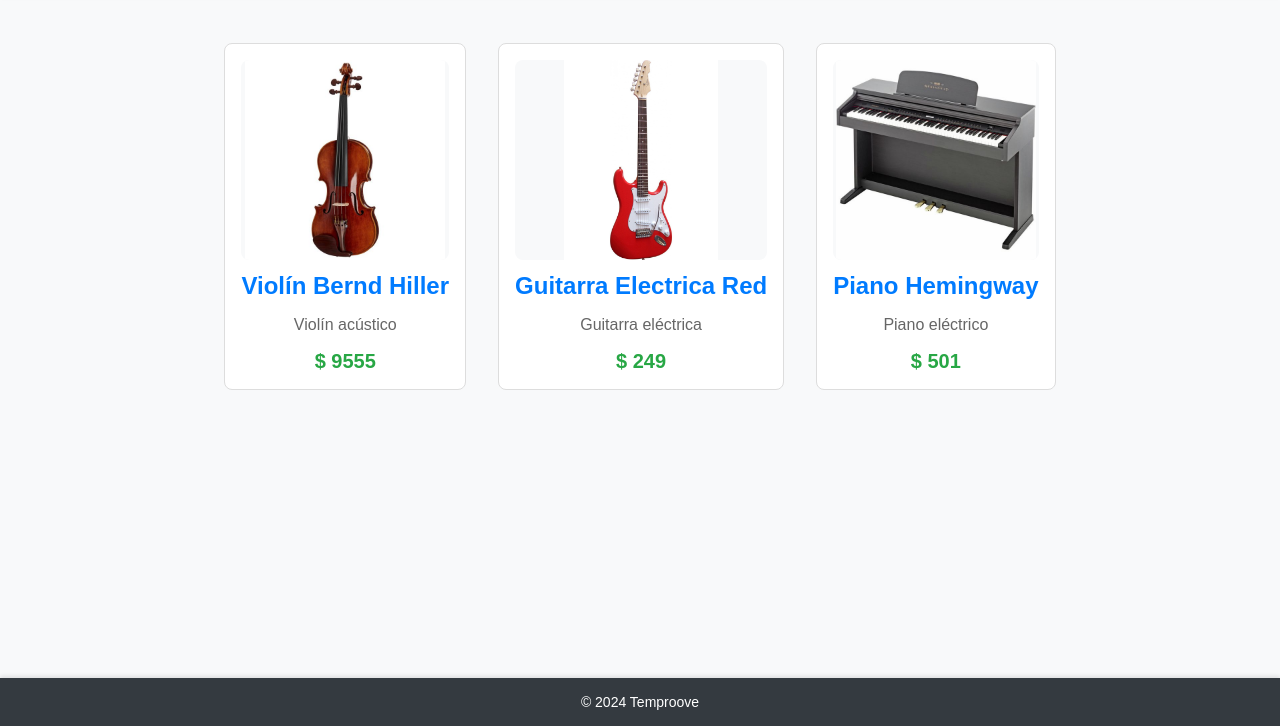
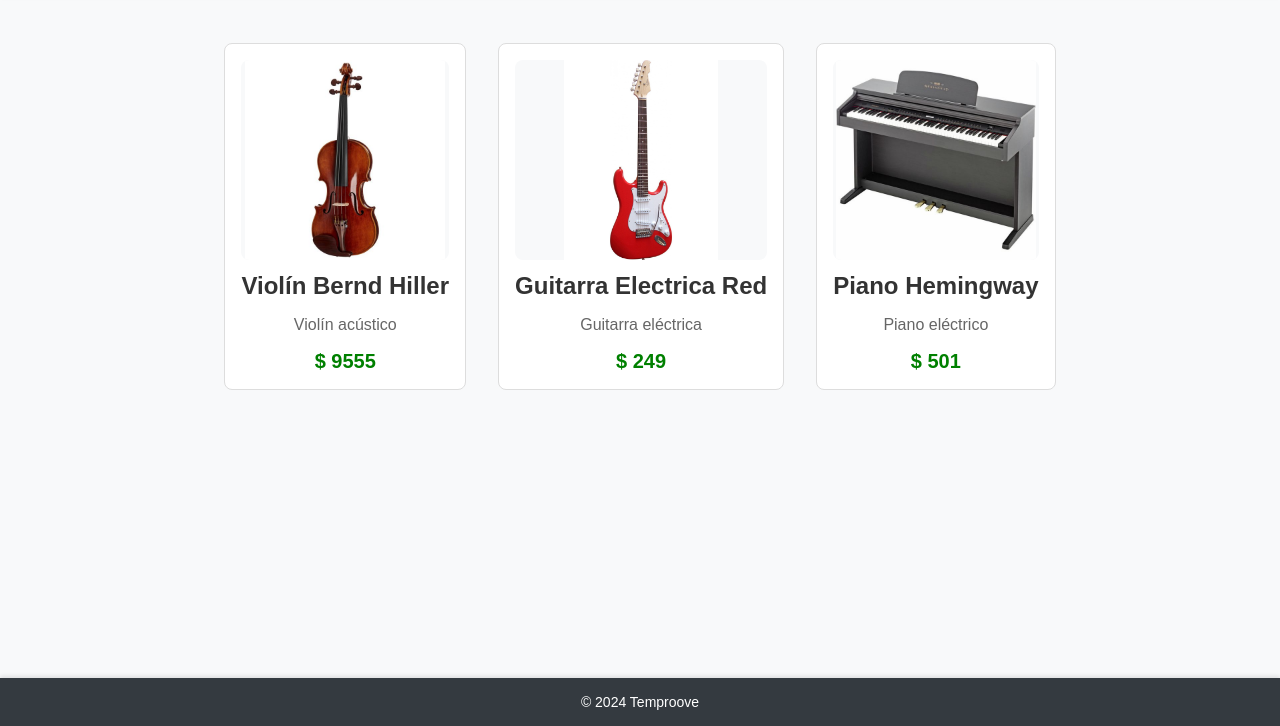
Before and after one commit to felixmaral/LTAW-Practicas, a plain HTML site: page P1/pages/index.html in a window 1280 px wide. Shown: the part 74-800 px from the top of the page. Drawn offline with Linux system fonts and the light colour scheme; files that its build step writes are made by us from their sources; files whose address does not match are found by name.

Commit message:
nombre node

```diff
--- a/P1/style/index.css
+++ b/P1/style/index.css
@@ -65,19 +65,19 @@ article.product p {
 
 article.product .price {
     font-size: 1.25rem;
-    color: #28a745;
+    color: green;
     font-weight: bold;
     margin-top: 0.5rem;
 }
 
 article.product a {
     text-decoration: none;
-    color: #007bff;
+    color: #333;
     transition: color 0.3s;
 }
 
 article.product a:hover {
-    color: #0056b3;
+    color: #333;
 }
 
 footer {
--- a/P1/server.js
+++ b/P1/tienda.js
@@ -133,7 +133,7 @@ const server = http.createServer((req, res)=> {
     }
 });
 
-//-- Activar el servidor: ¡Que empiece la fiesta!
+//-- Lanzar Servidor
 server.listen(PUERTO);
 
 console.log("\n Servidor Activo en " + PUERTO + '\n');
```
